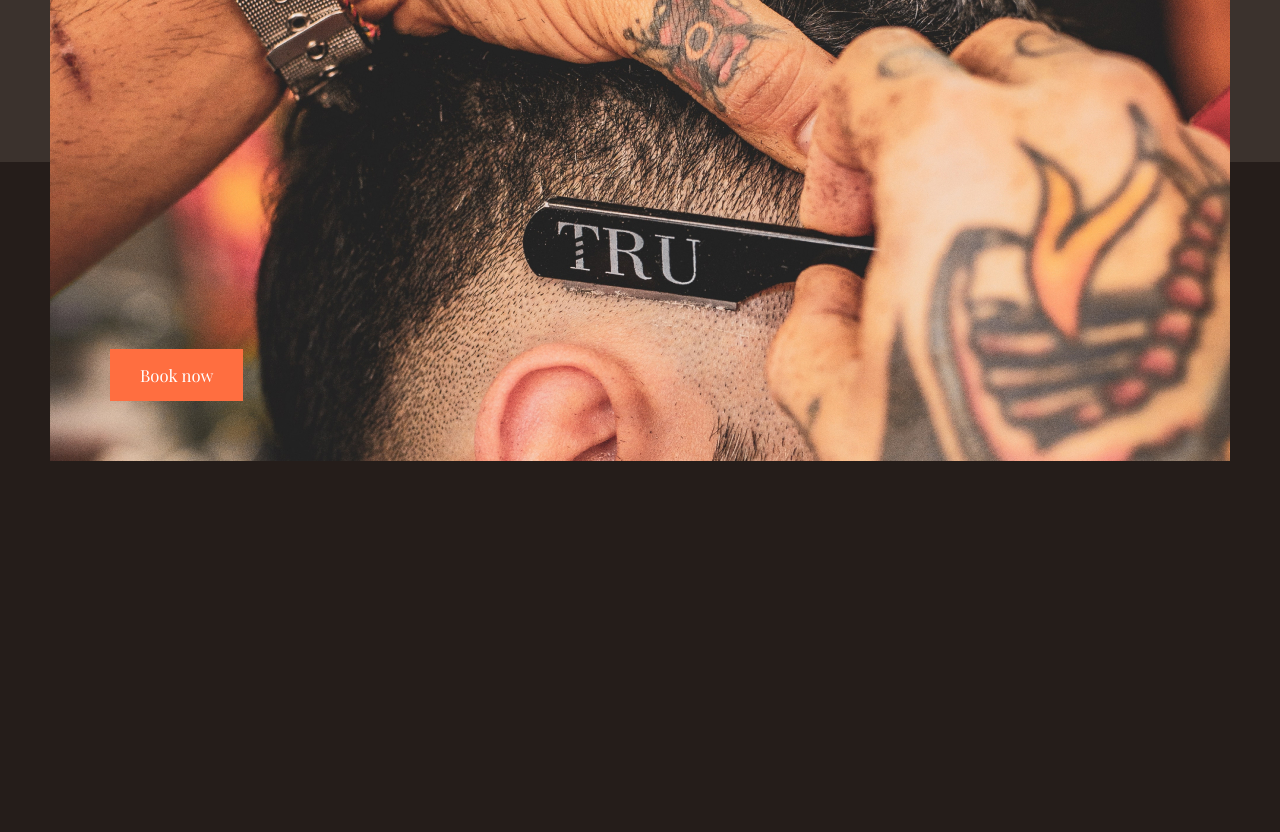
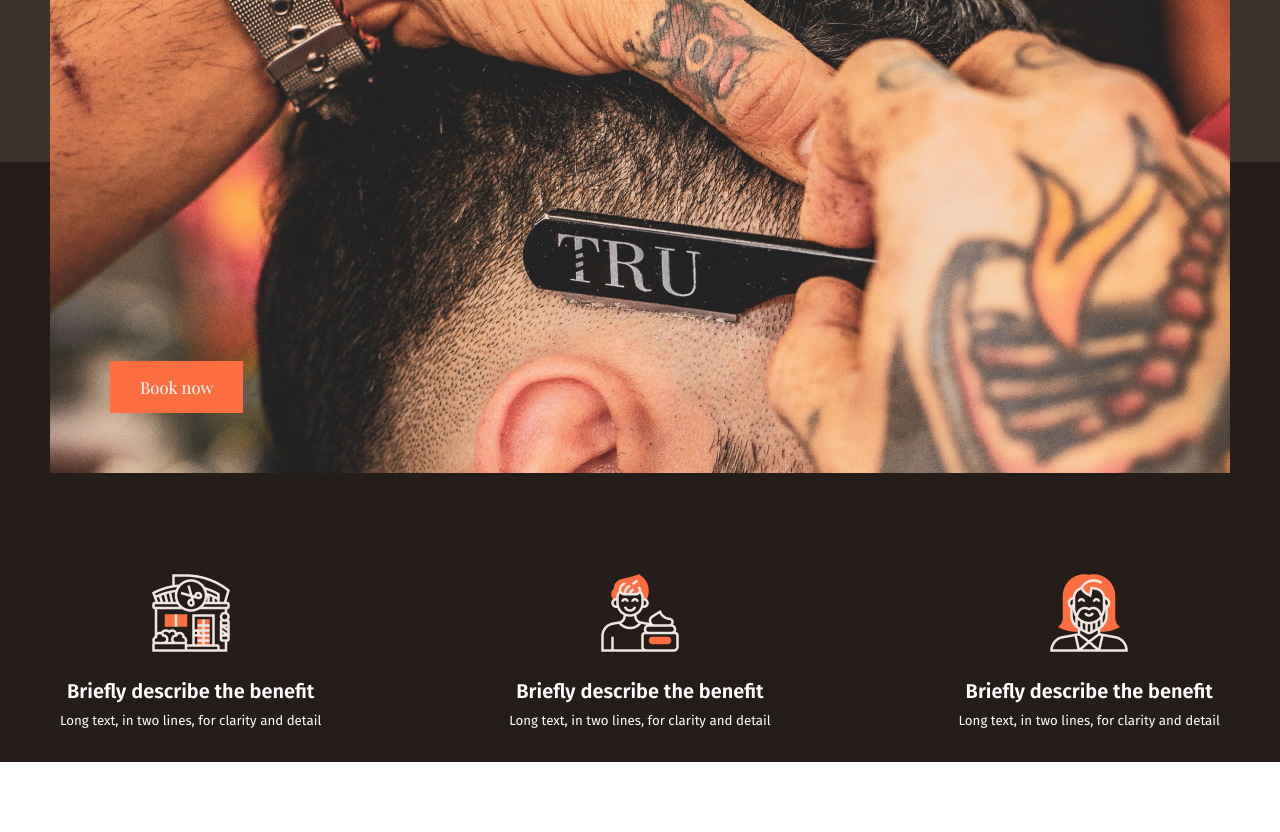
Before and after one commit to AmilAlibeyli/CoolBarber, a plain HTML site: page index.html in a window 1280 px wide. Shown: the part 338-1170 px from the top of the page. Drawn offline with nearby package versions, Linux system fonts and the light colour scheme; a web font is replaced by a local one.

Commit message:
header is complete

```diff
--- a/index.html
+++ b/index.html
@@ -1,6 +1,5 @@
 <!DOCTYPE html>
 <html lang="en">
-
 <head>
     <meta charset="UTF-8">
     <meta http-equiv="X-UA-Compatible" content="IE=edge">
@@ -8,7 +7,6 @@
     <title>Barber Site</title>
     <link rel="stylesheet" href="style.css">
 </head>
-
 <body>
     <header>
         <div id="top">
@@ -36,7 +34,6 @@
                         <p><img src="img/phone.png" alt="phone"></p>
                     </div>
                 </nav>
-
                 <div id="header-bg">
                     <h1>Men’s Barbershop
                        <br> in The Middle East</h1>
@@ -46,10 +43,30 @@
                        <br> of the heading to reveal details</p></div>
                    <div id="butbox"><button id="btn2">Book now</button></div>
                 </div>
+                <div class="row">
+                    <div class="col">
+                        <img src="img/img.png" alt="img">
+                        <h3>Briefly describe the benefit</h3>
+                        <p>Long text, in two lines, for clarity and detail</p>
+                    </div>
+                    <div class="col">
+                        <img src="img/img2.png" alt="">
+                        <h3>Briefly describe the benefit</h3>
+                        <p>Long text, in two lines, for clarity and detail</p>
+                    </div>
+                    <div class="col">
+                        <img src="img/img3.png" alt="">
+                        <h3>Briefly describe the benefit</h3>
+                        <p>Long text, in two lines, for clarity and detail</p>
+                    </div>
+
+                </div>
             </div>
         </div>
         <div id="bottom">
             <div class="container">
+
+
 
             </div>
         </div>
@@ -59,35 +76,3 @@
 </body>
 
 </html>
-
-
-
-
-
-
-<!-- <div id="top">
-            <div class="container">
-                <nav>
-                    <a href="http://127.0.0.1:5500/index.html"><img id="logo" src="img/logo.png" alt="logo"></a>
-                       <ul id="menu">
-                           <li><a href="">About Us</a></li>
-                           <li><a href="">Our masters</a></li>
-                           <li><a href="">Portfolio</a></li>
-                           <li><a href="">Testimonials</a></li>
-                           <li><a href="">Contact</a></li>
-                       </ul>
-
-
-                   </nav>
-                <div id="header-bg">
-                    <div id="hedaer-bg-top">
-
-
-                    </div>
-
-                </div>
-            </div>
-
-            </div>
-        <div id="bottom">
-        </div> -->
--- a/style.css
+++ b/style.css
@@ -1,5 +1,4 @@
-@import url('https://fonts.googleapis.com/css2?family=Fira+Sans:wght@400;700&family=Playfair+Display:ital,wght@0,400;0,900;1,700&display=swap');
-
+@import url('https://fonts.googleapis.com/css2?family=Fira+Sans:wght@400;600;700&family=Playfair+Display:wght@400;900&display=swap');
 /* Reset CSS */
 
 *{
@@ -11,46 +10,27 @@
 ul{list-style: none;}
 a{ text-decoration: none;}
 
-html{
-    font-size: 7px;
-}
+html{font-size: 7px;}
 
 /* Header */
 
-header{
-    color: #fff;
-    /* padding: 10px; */
-}
-#top{
-    height: 500px;
-    background-color: #3B322D;
-
-}
+header{color: #fff;}
+#top{height: 500px; background-color: #3B322D;}
 
 .container{
     max-width: 1180px;
     margin: 10px;
-    background-color: orange;
     margin: auto;
 }
 
  nav{
     text-align: center;
     font: 1.5rem "Fira Sans";
-    padding: 1vw 0;
-
-
+    padding: 1.5vw 0;
 }
 
 #logo{width: 150px;}
-
-
-
-#menu li a{
-    color: #fff;
-
-}
-
+#menu li a{color: #fff;}
 #adress,
 #num{
     display: flex;
@@ -59,18 +39,8 @@ header{
     padding-top: 5px;
 }
 
-
-
-#num p:first-child{
-    font-size: 1.8rem;
-}
-
-
-
-#num img, #adress img{
-    width: 20px;
-    margin-left: 1vw ;
-}
+#num p:first-child{font-size: 1.8rem;}
+#num img, #adress img{width: 20px; margin-left: 1vw ;}
 
 #header-bg{
     height: 90vh;
@@ -78,26 +48,11 @@ header{
     position: relative;
     font-family: "Playfair Display";
     text-align: center;
-    padding: 80px 0 0 0px;
-
-
-
-
+ padding: 80px 0 0 0px;
 }
 
-#bottom{
-    height: 670px;
-    background-color: #251D1A;
-    }
-
-
-    #header-bg h1{
-        font: 900  4.5rem "Playfair Display";
-        margin: auto;
-
-        /* background-color: red; */
-    }
-
+#bottom{height: 900px;background-color: #251D1A;}
+#header-bg h1{font: 900  4.5rem "Playfair Display"; margin: auto;}
 
     #header-bg #btn1{
         background-color: transparent;
@@ -109,10 +64,7 @@ header{
         margin-top: 20px;
     }
 
-    #header-bg p{
-        font: 1.8rem "Fira Sans";
-        margin: auto;
-    }
+    #header-bg p{font: 1.8rem "Fira Sans"; margin: auto;}
 
     #header-bg #btn2{
         font: 2rem "Playfair Display";
@@ -122,21 +74,28 @@ header{
         border: 0;
     }
 
-    #butbox{
-        width: 100%;
-        position: absolute;
-        bottom: 60px;
+    #butbox{width: 100%; position: absolute;bottom: 60px;}
+
+    .row{
+       display: flex;
+       flex-direction: column;
+       align-items: center;
+       justify-content: center;
+       text-align: center;
+       padding-top:30px 10px ;
     }
+
+.col {padding: 30px 0px;}
+.col h3{ font: 600 2.4rem "Fira Sans"; padding: 24px 0 10px 0;}
+.col p{font: 1.6rem "Fira Sans";}
+
+
 
 
 
 @media only screen and (min-width: 768px) {
 
-
-
-    html{
-        font-size: 0.65vw;
-    }
+    html{ font-size: 0.65vw;}
 
     nav{
         display: flex;
@@ -144,24 +103,17 @@ header{
         justify-content: space-between;
     }
 
+    #bottom{height: 600px;}
+
     #logo{
         width: initial;
         padding-top: 5px;
         margin-right: 0.9vw;
-        /* background-color: red; */
     }
 
-    #adress{
-        margin: 0 1.5vw 0 1.4vw;
-    }
-
-    #num{
-        margin-left: 1.4vw;
-    }
-
-    #num img, #adress img{
-        width: initial;
-    }
+    #adress{margin: 0 1.5vw 0 1.4vw;}
+    #num{margin-left: 1.4vw;}
+    #num img, #adress img{width: initial;}
 
     #menu{
         display: flex;
@@ -169,24 +121,12 @@ header{
         text-align: center;
     }
 
-    #menu li{
-        margin: 0 0.3vw;
-    }
-
-    #menu li a{
-        padding: 1vw;
-    }
-
+    #menu li{margin: 0 0.3vw;}
+    #menu li a{padding: 1vw;}
     #menu li a:first-child{margin-left: 0;}
     #menu li a:last-child{margin-right: 0;}
-
-    #menu li a:hover{
-       background-color: #FF6E40;
-    }
-    #header-bg{
-        display: flex;
-
-    }
+    #menu li a:hover{background-color: #FF6E40;}
+    #header-bg{display: flex;}
 
    #header-bg h1{
         font-size: 7rem;
@@ -196,225 +136,12 @@ header{
         line-height: 1.2;
     }
 
-    #header-bg {
-        text-align: initial;
+    #header-bg { text-align: initial;}
+    #butbox{ width:initial; left: 60px;}
+    .row{
+        flex-direction: row;
+        justify-content: space-between;
+        padding: 70px 10px;
     }
 
-    /* #btn2{
-        position: absolute;
-       left: 60px;
-       bottom: 10px;
-    } */
-
-       #butbox{
-        /* position: absolute; */
-        width:initial;
-       left: 60px;
-       /* bottom: 10px; */
-    }
-
-
-
-
-
 }
-
-
-
-
-
-
-
-
-
-
-
-
-
-
-
-
-
-
-
-
-
-
-
-
-
-
-
-
-
-
-
-
-
-
-
-
-
-
-
-
-
-
-
-
-
-
-
-
-
-
-
-
-
-
-
-
-
-
-
-
-
-
-
-
-
-
-
-
-
-
-
-
-
-
-
-
-
-
-
-
-
-
-
-
-
-
-
-
-/* nav{
-    text-align: center;
-    color: #fff;
-    font: 0.9em "Fira Sans";
-    padding:20px 0 0 0px;
-}
-
-#menu{padding-bottom: 20px;}
-#bottom{height: 770px; background-color: #251D1A;}
-.container{max-width: 1180px; margin: auto;}
-#adress,
-#num{
-    display: flex;
-    justify-content: center;
-    padding: 0.3vw 0;
-}
-
-#adress p{font-size: .8em; margin-right:0.9vw;}
-#num p{ margin-right: 0.9vw; white-space: nowrap;}
-
-#menu li a{
-    display: inline-block;
-    margin: 2px 0;
-    color: #fff;
-}
-
-#header-bg{
-    width: 100%;
-    height: 1000px;
-    background: url(img/bg.jpg);
-    position: relative;
-    top: 30px;
-    color: #fff;
-    padding-top:30px ;
-    text-align: center;
-}
-
-#hedaer-bg-top{
-    display: flex;
-    justify-content: center;
-}
-
-#header-bg h1{
-   font: 900 2em "Playfair Display";
-   max-width: 56%;
-   margin: auto;
-}
-
- #btn1{
-   font: bold .8em "Playfair Display";
-   border: 1px solid #EFE7E2;
-   background-color: transparent;
-   color: #fff;
-   padding: 10px 25px;
-   margin: 15px 0;
-}
-
-#header-bg p{
-   font: 1.1em "Fira Sans";
-   max-width: 25%;
-   margin: auto;
-}
-
-
-#btn2{
-    background-color: #FF6E40;
-    border: 0;
-    padding: 25px 51px;
-    color: #fff;
-}
-
-#butbox{
-    width: 100%;
-    position: absolute;
-    bottom: 60px;
-
-}
-
-
-
-
-
-
-    #logo{width: initial; padding: 0.3vw 1.9vw 0 0; }
-    nav{
-        display: flex;
-        justify-content: space-between;
-        align-items: center;
-        font-size: 1.1vw;
-    }
-
-
-    #menu{
-        display: flex;
-        justify-content: center;
-        padding: initial;
-    }
-
-
-    #menu li:hover {
-        background: #FF6E40;
-
-    }
-
-    #menu li {padding: 0.9vw; margin: 0 0.3vw;}
-    #adress {margin:0 0.4vw 0 1.4vw ;}
-
-    #header-bg h1{
-        font-size: 4.4em;
-        max-width: 671px;
-    }
-  } */
```
Also changed, not shown: img/img.png (renamed from img/004-barber shop.png).
